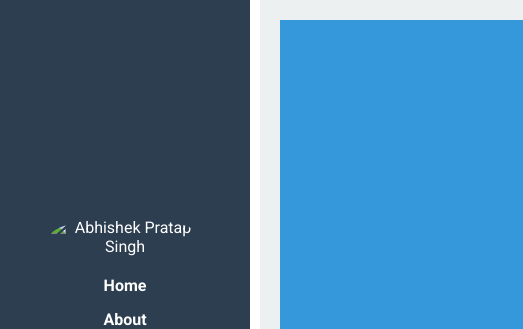
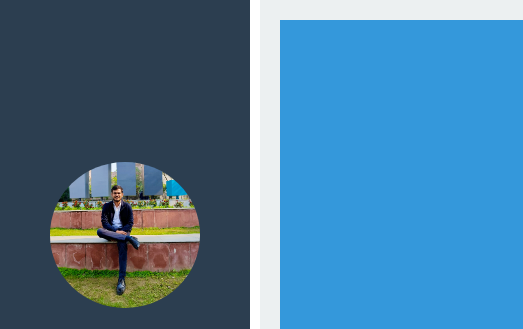
Before and after one commit to aps19/aps19.github.io, a plain HTML site: page index.html in a window 1280 px wide. Shown: the top 329 px of the page, 0-523 px from the left. Drawn offline with Linux system fonts and the light colour scheme.

Commit message:
Update index.html

```diff
--- a/index.html
+++ b/index.html
@@ -13,7 +13,7 @@
 <body>
     <div class="sidebar">
         <div class="profile-pic">
-            <img src="my_photo.jpeg" alt="Abhishek Pratap Singh">
+            <img src="my_photo.jpg" alt="Abhishek Pratap Singh">
         </div>
         <nav>
             <ul>
```
